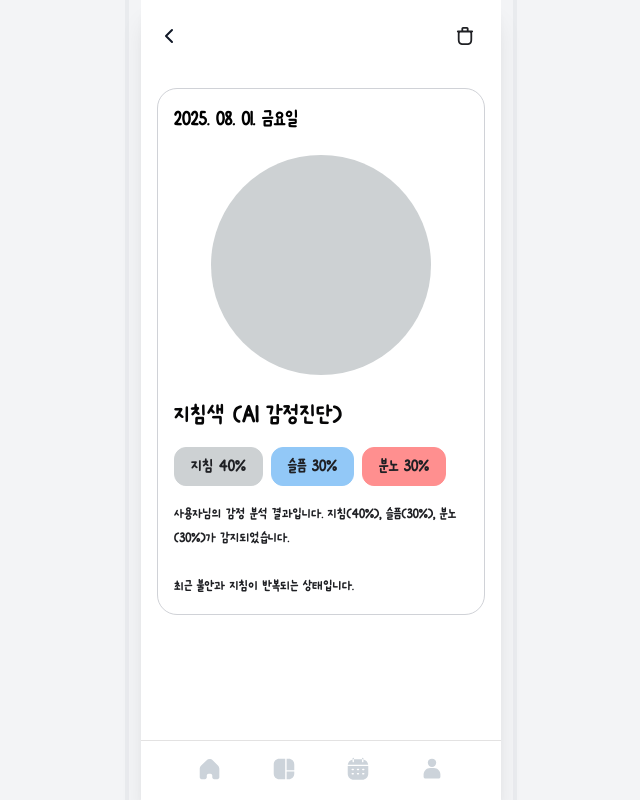
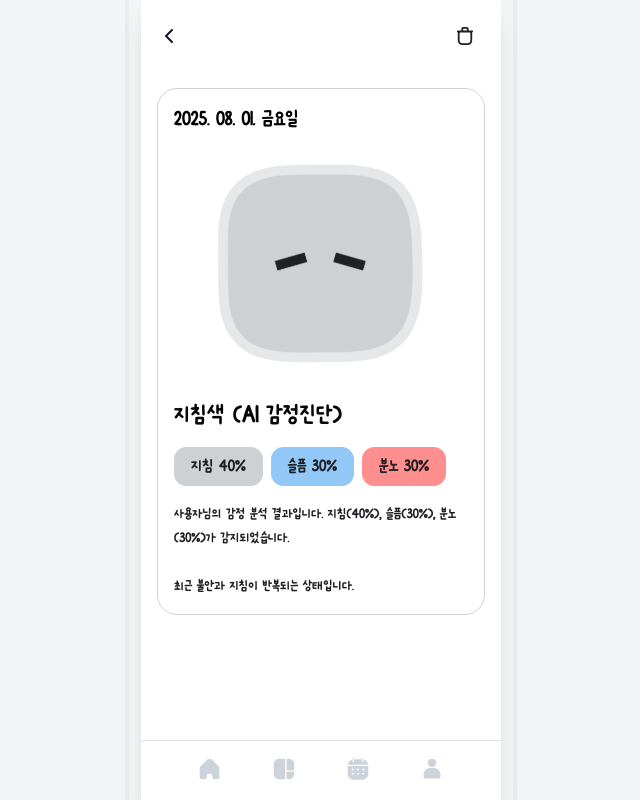
Before and after one commit to team-melog/melog-fe, a Next.js app in the folder apps/web/: page /feed/1 in a window 1280 px wide. Shown: the whole page, without its empty margins (319-959 px from the left). Built offline with nearby package versions, Linux system fonts and the light colour scheme; no server answers; a web font is replaced by a local one.

Commit message:
style: 피드상세 아이콘 동적반영

```diff
--- a/apps/web/src/app/feed/[id]/page.tsx
+++ b/apps/web/src/app/feed/[id]/page.tsx
@@ -4,8 +4,12 @@ import { useState } from 'react';
 import { useParams, useRouter } from 'next/navigation';
 import { Layout, LeftIcon, TrashIcon } from '@melog/ui';
 import { useAppStore } from '@melog/shared';
-import { emotionColorsByStep } from '@/entities/emotion/types';
+import {
+  emotionColorsByStep,
+  emotionIconsByStep,
+} from '@/entities/emotion/types';
 import { useEmotionDetail } from '@/features/emotion/hooks/useEmotionApi';
+import { svgComponents } from '@/assets/svgs/EmotionSvg';
 
 const testData = {
   id: 1,
@@ -117,11 +121,18 @@ export default function FeedDetailPage() {
 
             {/* Emotion Circle */}
             <div className="flex justify-center mb-6">
-              <div className="relative">
-                <div
-                  className="w-[220px] h-[220px] rounded-full flex items-center justify-center"
-                  style={{ backgroundColor: mainEmotionColor }}
-                ></div>
+              <div className="relative flex items-center justify-center">
+                {(() => {
+                  const iconId =
+                    emotionIconsByStep[
+                      entry.emotions[0].type as keyof typeof emotionIconsByStep
+                    ]?.[entry.emotions[0].step - 1];
+                  const SvgComponent = iconId ? svgComponents[iconId] : null;
+
+                  if (!SvgComponent) return null;
+
+                  return <SvgComponent width={220} height={220} />;
+                })()}
               </div>
             </div>
 
```
